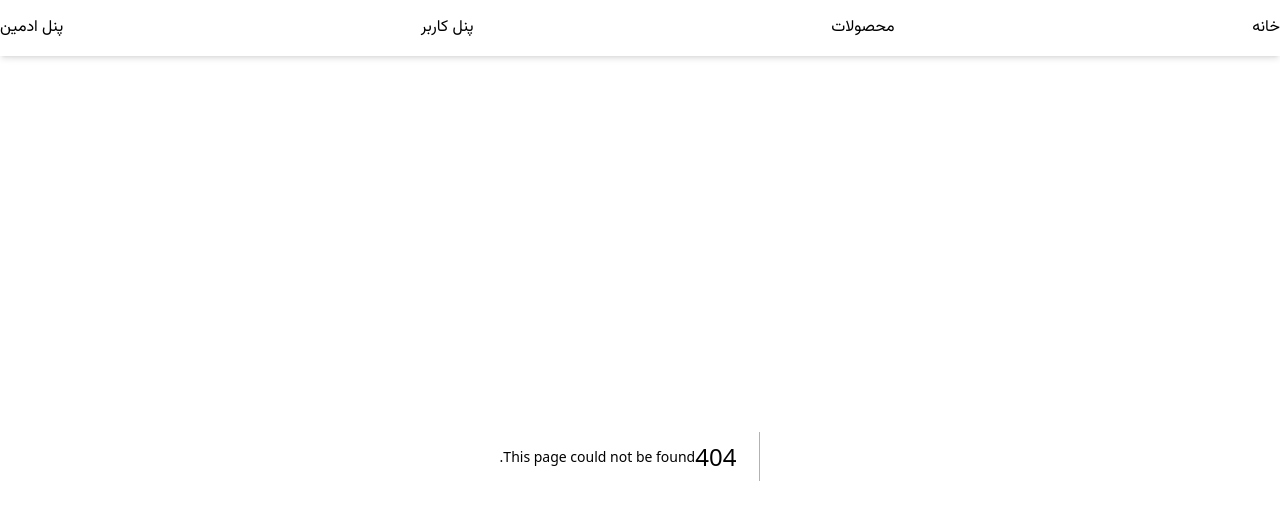
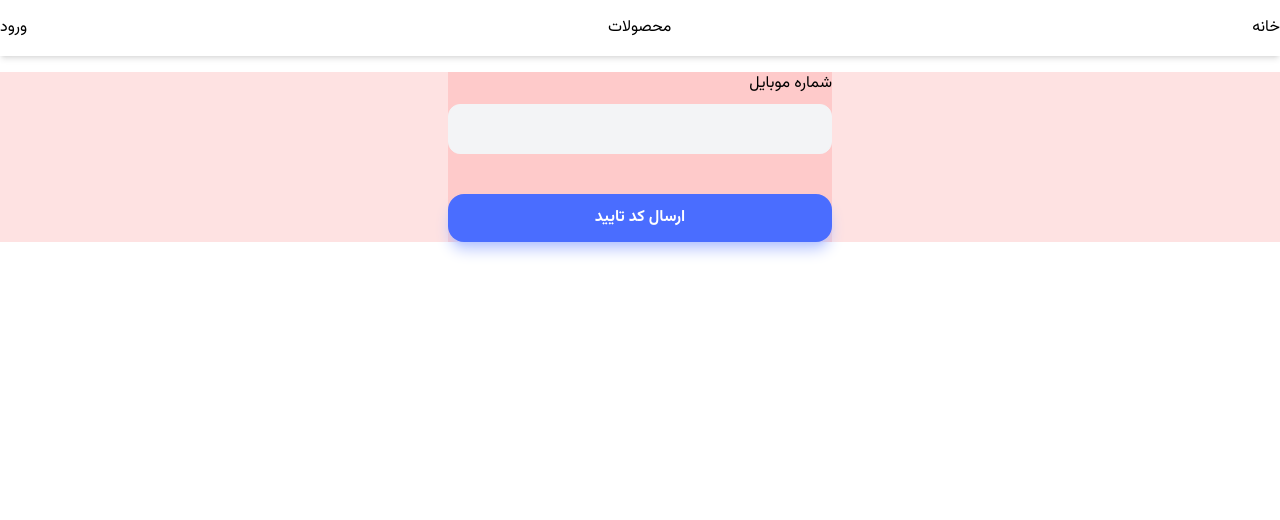
Before and after one commit to Omid-Bakhshour/next13-shop, a Next.js app: page /auth in a window 1280 px wide. Before the commit this address had no page. Shown: the top 520 px of the page. Built offline with nearby package versions, Linux system fonts and the light colour scheme.

Commit message:
add sendOTPForm to auth root

```diff
--- a/src/app/Header.js
+++ b/src/app/Header.js
@@ -21,13 +21,8 @@ function Header() {
             </Link>
           </li>
           <li>
-            <Link className="block py-2" href="/profile">
-              پنل کاربر
-            </Link>
-          </li>
-          <li>
-            <Link className="block py-2" href="/admin">
-              پنل ادمین
+            <Link className="block py-2" href="/auth">
+              ورود
             </Link>
           </li>
         </ul>
--- /dev/null
+++ b/src/app/auth/SendOTPForm.js
@@ -0,0 +1,28 @@
+// import Loading from "@/common/Loading";
+import TextField from "@/common/TextField";
+
+function SendOTPFrom({ phoneNumber, onChange, onSubmit, isLoading }) {
+  return (
+    <div>
+      <form className="space-y-10" onSubmit={onSubmit}>
+        <TextField
+          label="شماره موبایل"
+          name="phoneNumber"
+          value={phoneNumber}
+          onChange={onChange}
+        />
+        <div>
+          {isLoading ? (
+            <div>...loading</div>
+          ) : (
+            // <Loading />
+            <button type="submit" className="btn btn--primary w-full">
+              ارسال کد تایید
+            </button>
+          )}
+        </div>
+      </form>
+    </div>
+  );
+}
+export default SendOTPFrom;
--- /dev/null
+++ b/src/app/auth/page.js
@@ -0,0 +1,14 @@
+import React from "react";
+import SendOTPFrom from "./SendOTPForm";
+
+function AuthPage() {
+  return (
+    <div className="flex justify-center bg-red-100">
+      <div className="w-full sm:max-w-sm bg-red-200">
+        <SendOTPFrom />
+      </div>
+    </div>
+  );
+}
+
+export default AuthPage;
--- a/src/app/globals.css
+++ b/src/app/globals.css
@@ -2,26 +2,76 @@
 @tailwind components;
 @tailwind utilities;
 
-:root {
-  --foreground-rgb: 0, 0, 0;
-  --background-start-rgb: 214, 219, 220;
-  --background-end-rgb: 255, 255, 255;
-}
-
-@media (prefers-color-scheme: dark) {
+@layer base {
   :root {
-    --foreground-rgb: 255, 255, 255;
-    --background-start-rgb: 0, 0, 0;
-    --background-end-rgb: 0, 0, 0;
+    --background-app-rgb: 244, 245, 247;
+    --color-primary-900: 74, 109, 255;
+    --color-primary-800: 92, 124, 255;
+    --color-primary-700: 110, 138, 255;
+    --color-primary-600: 128, 153, 255;
+    --color-primary-500: 146, 167, 255;
+    --color-primary-400: 164, 182, 255;
+    --color-primary-300: 183, 197, 255;
+    --color-primary-200: 201, 211, 255;
+    --color-primary-100: 219, 226, 255;
+    --color-primary-50: 228, 233, 255;
+    --color-secondary-900: 42, 45, 83;
+    --color-secondary-800: 63, 66, 100;
+    --color-secondary-700: 85, 87, 117;
+    --color-secondary-600: 106, 108, 135;
+    --color-secondary-500: 127, 129, 152;
+    --color-secondary-400: 148, 150, 169;
+    --color-secondary-300: 170, 171, 186;
+    --color-secondary-200: 191, 192, 203;
+    --color-secondary-100: 212, 213, 221;
+    --color-secondary-50: 223, 223, 229;
+    --color-success: 0, 192, 115;
+    --color-warning: 255, 153, 0;
+    --color-error: 255, 71, 87;
+    --color-red-500: 239, 68, 68;
+    --color-red-300: 252, 165, 165;
   }
 }
 
+@layer components {
+  .textField__input {
+    @apply w-full py-3 px-4 rounded-xl bg-gray-100 text-secondary-900 border border-gray-100 outline-none duration-200 transition-all ease-in-out hover:border-primary-300 focus:outline-none focus:border-primary-300 focus:shadow-input-focus focus:bg-white;
+  }
+  .btn {
+    @apply px-2 py-1 font-bold rounded-2xl transition-all duration-300;
+  }
+  .btn--primary {
+    @apply px-4 py-3 bg-primary-900 text-white hover:bg-primary-800 shadow-lg shadow-primary-300;
+  }
+  .table__th {
+    @apply border-b-2 border-b-gray-500 font-medium p-3 pr-8 pb-3 text-right;
+  }
+  .table__td {
+    @apply border-b  border-b-gray-300 p-3 pr-8 pb-3 text-right;
+  }
+  .badge {
+    @apply whitespace-nowrap px-3 py-1 rounded-xl;
+  }
+  .badge--primary {
+    @apply bg-primary-900 text-white;
+  }
+  .badge--secondary {
+    @apply bg-secondary-600 text-white;
+  }
+  .badge--success {
+    @apply bg-green-600 text-white;
+  }
+  .badge--error {
+    @apply bg-rose-600 text-white;
+  }
+}
+
+html,
 body {
-  color: rgb(var(--foreground-rgb));
-  background: linear-gradient(
-      to bottom,
-      transparent,
-      rgb(var(--background-end-rgb))
-    )
-    rgb(var(--background-start-rgb));
+  padding: 0;
+  margin: 0;
+  font-family: var(--vazir-font);
+  min-height: 100vh;
+  user-select: none;
+  background-color: var(--background-app-rgb);
 }
--- a/src/app/layout.js
+++ b/src/app/layout.js
@@ -15,7 +15,7 @@ export default function RootLayout({ children }) {
         className={`${vazirFont.variable} font-sans`}
       >
         <Header />
-        <div className="container h-[calc(100vh-56px)] xl:max-w-screen-xl">
+        <div className="container h-[calc(100vh-56px)] xl:max-w-screen-xl py-4">
           {children}
         </div>
       </body>
--- /dev/null
+++ b/src/common/CheckBox.js
@@ -0,0 +1,19 @@
+function CheckBox({ id, name, value, onChange, checked, label }) {
+  return (
+    <div className="flex items-center gap-x-2 text-secondary-600">
+      <input
+        type="checkbox"
+        name={name}
+        id={id}
+        checked={checked}
+        value={value}
+        onChange={onChange}
+        className="cursor-pointer  rounded-[5px] border-none bg-secondary-100/80 w-4 h-4 checked:text-primary-900"
+      />
+      <label htmlFor={id} className="cursor-pointer">
+        {label}
+      </label>
+    </div>
+  );
+}
+export default CheckBox;
--- /dev/null
+++ b/src/common/RadioInput.js
@@ -0,0 +1,19 @@
+function RadioInput({ id, name, value, onChange, checked, label }) {
+  return (
+    <div className="flex items-center gap-x-2 text-secondary-600">
+      <input
+        type="radio"
+        name={name}
+        id={id}
+        checked={checked}
+        value={value}
+        onChange={onChange}
+        className="cursor-pointer rounded-full border-none bg-secondary-100/80 w-4 h-4 checked:text-primary-900"
+      />
+      <label htmlFor={id} className="cursor-pointer">
+        {label}
+      </label>
+    </div>
+  );
+}
+export default RadioInput;
--- /dev/null
+++ b/src/common/TextField.js
@@ -0,0 +1,19 @@
+function TextField({ label, name, value, onChange }) {
+  return (
+    <div>
+      <label htmlFor={name} className="block mb-2">
+        {label}
+      </label>
+      <input
+        autoComplete="off"
+        className="textField__input"
+        type="text"
+        name={name}
+        id={name}
+        value={value}
+        onChange={onChange}
+      />
+    </div>
+  );
+}
+export default TextField;
```
Also changed, not shown: package.json (+6 -1 lines), 1 other file (tests, documents, lock files or other folders).
